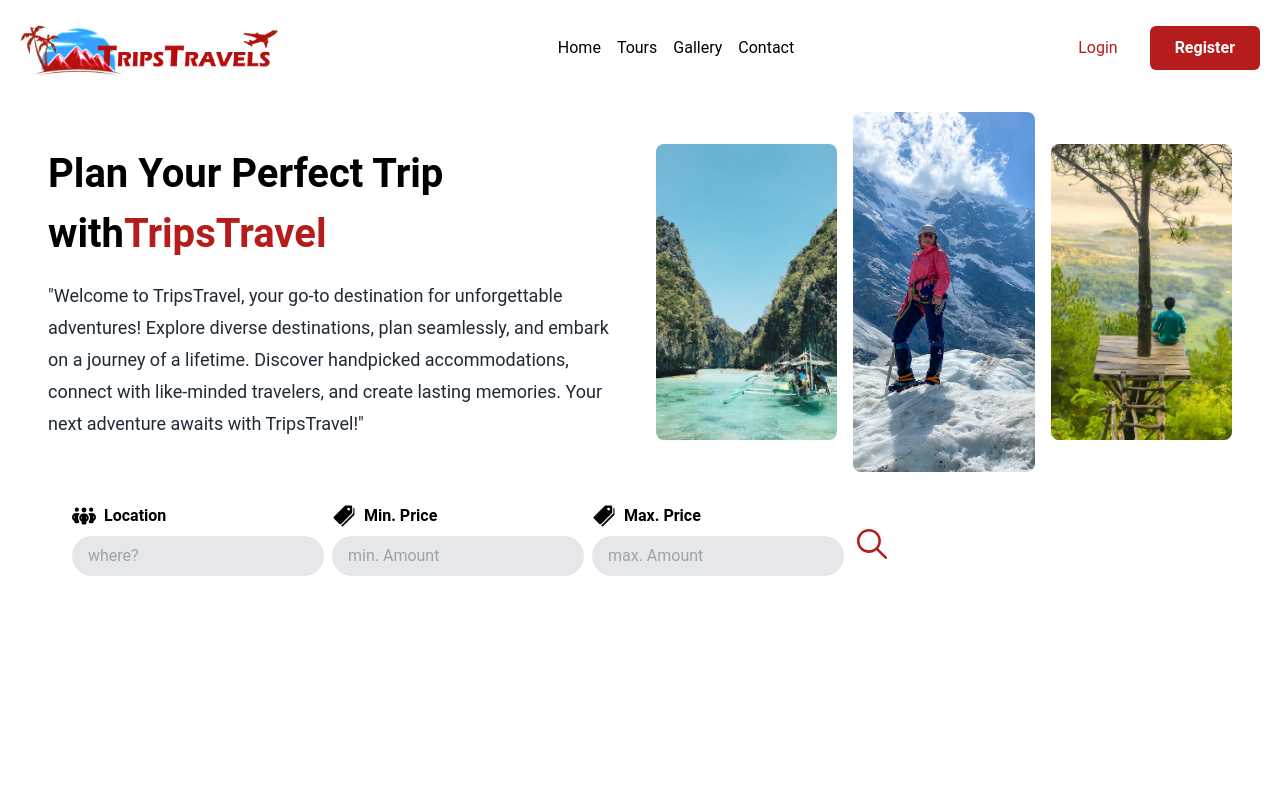
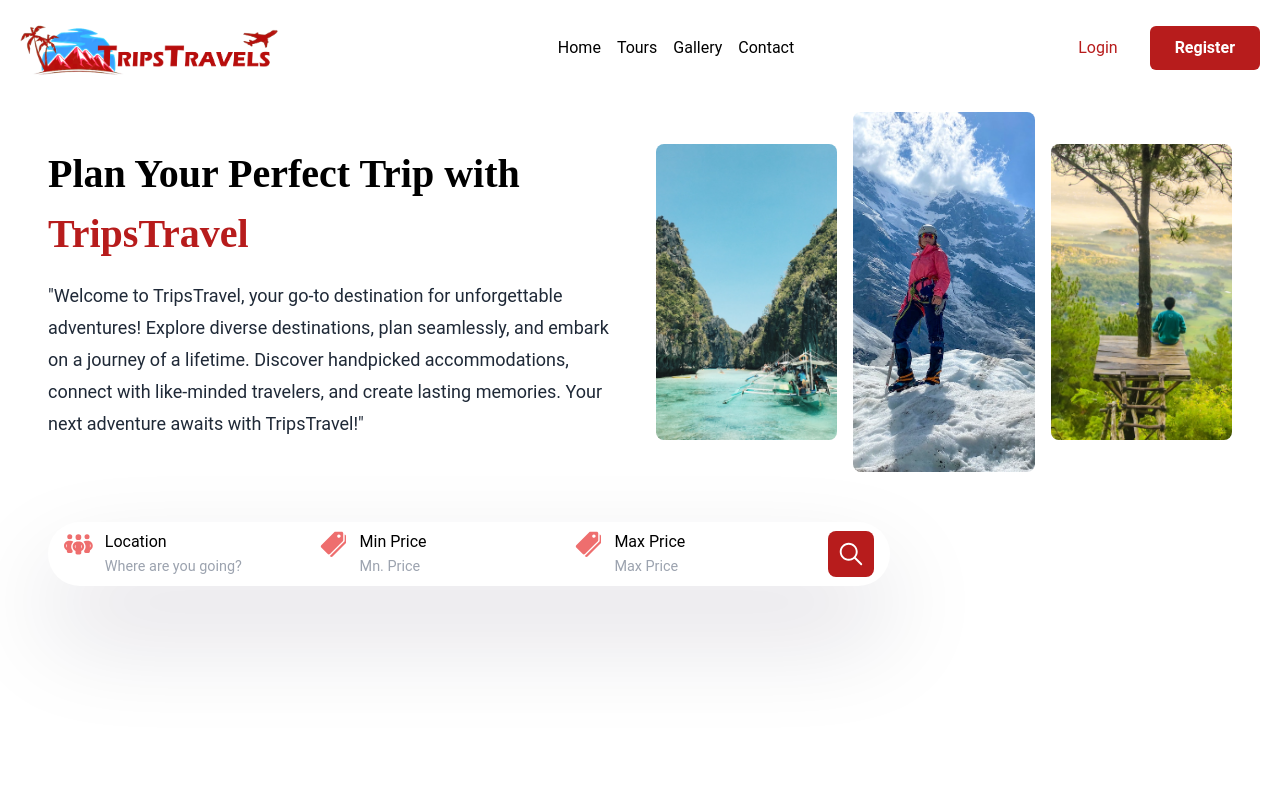
Before and after one commit to uzair-shakeel/Trips-Travel, a React (Vite) app in the folder frontend/: page /home in a window 1280 px wide. Shown: the top 800 px of the page. Built offline with nearby package versions, Linux system fonts and the light colour scheme; no server answers.

Commit message:
Bug fixing

```diff
--- a/frontend/src/components/Gallery/Gallery.jsx
+++ b/frontend/src/components/Gallery/Gallery.jsx
@@ -1,6 +1,5 @@
 import React, { useState } from "react";
 import Masonry, { ResponsiveMasonry } from "react-responsive-masonry";
-import { MdCancel } from "react-icons/md";
 import Modal from "react-modal";
 import Img01 from "../../assets/images/hero-Img01.jpg";
 import Img02 from "../../assets/images/hero-Img02.jpg";
@@ -42,19 +41,22 @@ const ImagesGallery = () => {
 
       <div className="">
         <Modal
-          className="h-screen m-auto overflow-hidden relative"
+          className="w-screen h-auto md:w-auto md:h-screen m-auto overflow-hidden relative"
           isOpen={selectedImage !== null}
           onRequestClose={closeModal}
           contentLabel="Image Modal"
+          shouldCloseOnOverlayClick={true} // Close on overlay click
+          shouldCloseOnEsc={true} // Close on pressing Esc key
         >
-          <button onClick={closeModal} className=" absolute right-0 top-0 p-6">
-            <MdCancel className="h-8 w-8" />
-          </button>
+          <button
+            onClick={closeModal}
+            className="absolute right-0 top-0 p-6 w-full h-full cursor-pointer"
+          ></button>
           {selectedImage !== null && (
             <img
               src={Images[selectedImage]}
               alt="Full Preview"
-              className="h-screen m-auto "
+              className="w-screen h-auto md:w-auto md:h-screen m-auto"
             />
           )}
         </Modal>
--- a/frontend/src/index.css
+++ b/frontend/src/index.css
@@ -4,11 +4,13 @@
 @import url("https://fonts.googleapis.com/css2?family=Kanit:wght@200;300;500&family=Outfit:wght@100;300;400;600&family=Roboto:wght@300;400;500;700&display=swap");
 @import url("https://fonts.googleapis.com/css2?family=Satisfy&display=swap");
 
+@import url("https://fonts.googleapis.com/css2?family=Island+Moments&display-swap");
+@import url("https://fonts.googleapis.com/css2?family=Montserrat:wght@300;400;500;600;700&display=swap");
+@import url("https://fonts.googleapis.com/css2?family=Kalam:wght@300;400;700&display=swap");
+
 * {
   padding: 0;
   margin: 0;
-  /* font-family: 'Kanit', sans-serif; */
-  /* font-family: 'Outfit', sans-serif; */
   font-family: "Roboto", sans-serif;
 }
 
--- a/frontend/src/pages/Home.jsx
+++ b/frontend/src/pages/Home.jsx
@@ -25,9 +25,11 @@ const Home = () => {
         <div className="grid md:grid-cols-2 gap-8">
           <div>
             <div className="my-8">
-              <h1 className="text-[30px] text-center md:text-[40px] md:text-start font-bold mb-4 ">
-                Plan Your Perfect Trip with
-                <span className="text-BaseColor">TripsTravel</span>
+              <h1 className="text-[33px] font-cursiveFont text-center md:text-[40px] md:text-start font-bold mb-4 ">
+                Plan Your Perfect Trip with{" "}
+                <span className="text-BaseColor text-[40px] font-cursiveFont">
+                  TripsTravel
+                </span>
               </h1>
               <p className="text-lg leading-8 text-gray-800 hidden md:block">
                 "Welcome to TripsTravel, your go-to destination for
@@ -45,7 +47,7 @@ const Home = () => {
               </p>
             </div>
           </div>
-          <div className="hidden gap-4 md:grid grid-cols-3">
+          <div className="gap-4 grid grid-cols-3 min-h-[200px]">
             <div className="rounded-lg my-8 overflow-hidden">
               <img src={card01} className="object-cover h-full" alt="" />
             </div>
@@ -66,8 +68,11 @@ const Home = () => {
       <section className="pb-12 px-6 md:px-12">
         <div className="container mx-auto mt-8 flex-col flex md:flex-row">
           <div className="mb-6 flex-shrink-0 mx-4 flex-1 min-w-[30%]">
-            <h2 className="text-[30px] md:text-[40px]  font-bold mb-4 text-center">
-              Our <span className="text-BaseColor">Best Services</span>
+            <h2 className="text-[33px] md:text-[40px] font-cursiveFont font-bold mb-4 text-center">
+              Our{" "}
+              <span className="text-BaseColor text-[43px] font-cursiveFont">
+                Best Services
+              </span>
             </h2>
             <p className="para md:text-lg md:leading-8 md:text-start md:text-gray-800">
               "Empowering Your Journey: Unrivaled Services Tailored to Elevate
@@ -81,8 +86,11 @@ const Home = () => {
 
       {/* {Gallery Section Start} */}
       <section className="py-8 text-center px-6 md:px-12">
-        <h1 className="text-[30px] md:text-[40px]  font-bold mb-4 text-center">
-          Our <span className="text-BaseColor">Gallery</span>
+        <h1 className="text-[33px] md:text-[40px] font-cursiveFont font-bold mb-4 text-center">
+          Our{" "}
+          <span className="text-BaseColor text-[40px] font-cursiveFont">
+            Gallery
+          </span>
         </h1>
         <p className="text-lg leading-8 mb-8 text-gray-800">
           "Unveil travel wonders in our gallery, a snapshot of TripsTravel's
@@ -92,7 +100,7 @@ const Home = () => {
       </section>
       {/* {Gallery Section Ends} */}
       <section className="min-h-screen py-8 px-6 md:px-12">
-        <h1 className="text-[30px] md:text-[40px]  font-bold mb-4 text-center text-BaseColor">
+        <h1 className="text-[40px] md:text-[40px] font-cursiveFont font-bold mb-4 text-center text-BaseColor">
           Featured Tours
         </h1>
         <p className="para md:text-lg md:leading-8 md:text-gray-800">
@@ -109,10 +117,13 @@ const Home = () => {
       <section>
         <div className="py-8 px-6 md:px-12">
           <div className="mx-auto text-center xl:w-[470px]">
-            <h1 className="text-[40px]  font-bold  ">
-              Our <span className="text-BaseColor">Reviews</span>
+            <h1 className="text-[33px] md:text-[40px] font-cursiveFont font-bold mb-4 text-center ">
+              Our{" "}
+              <span className="text-BaseColor text-[40px] font-cursiveFont ">
+                Reviews
+              </span>
             </h1>
-            <p className="text-lg leading-8 mb-8 text-gray-800">
+            <p className="text-lg font-paraFont font-bold leading-8 mb-8 text-gray-800">
               "Read what our travelers have to say in their own words. Real
               stories, real experiences."
             </p>
@@ -131,7 +142,7 @@ const Home = () => {
             </div>
 
             <div className="w-full md:w-1/2">
-              <h2 className="text-3xl text-BaseColor font-bold text-center">
+              <h2 className="text-3xl text-BaseColor font-cursiveFont  font-bold text-center">
                 Frequently Asked Question.
               </h2>
 
--- a/frontend/src/pages/Login.jsx
+++ b/frontend/src/pages/Login.jsx
@@ -43,6 +43,7 @@ const Login = () => {
           },
         });
         toast.success(result.message);
+
         {
           role === "admin" ? navigate("/all-booking") : navigate("/");
         }
--- a/frontend/src/pages/TourDetails.jsx
+++ b/frontend/src/pages/TourDetails.jsx
@@ -15,6 +15,11 @@ const TourDetails = () => {
   const reviewMsgRef = useRef();
   const [tourRating, setTourRating] = useState();
   const { id } = useParams();
+
+  useEffect(() => {
+    // Scroll to the top when the component mounts
+    window.scrollTo(0, 0);
+  }, []);
 
   const { apiData: tour, error } = useFetch(`${BASE_URL}/tour/${id}`, {
     method: "GET",
--- /dev/null
+++ b/frontend/src/shared/searchBar/SeachhBar.css
@@ -0,0 +1,30 @@
+.search-bar {
+  padding: 0.5rem 1rem;
+  border-radius: 50px;
+  box-shadow: rgba(17, 12, 46, 0.15) 0px 48px 100px 0px;
+  width: max-content;
+  margin-top: 50px;
+}
+
+.form-group span {
+  font-size: 1.8rem;
+  color: #ee6e6e;
+}
+
+.form-group input {
+  border: none;
+  font-size: 0.9rem;
+  color: BLACK;
+}
+
+.form-group input:focus {
+  outline: none;
+}
+
+.form-group h6 {
+  margin-bottom: 0;
+}
+
+.form-group-fast {
+  border-right: 2px solid #ddd;
+}
--- a/frontend/src/shared/searchBar/SearchBar.jsx
+++ b/frontend/src/shared/searchBar/SearchBar.jsx
@@ -5,6 +5,7 @@ import { IoIosSearch } from "react-icons/io";
 import { toast } from "react-toastify";
 import BASE_URL from "../../utils/config";
 import { useNavigate } from "react-router-dom";
+import "./SeachhBar.css";
 
 const SearchBar = () => {
   const minPriceRef = useRef(0);
@@ -41,50 +42,58 @@ const SearchBar = () => {
   };
 
   return (
-    <form className="mt-2 md:mt-8 px-6 flex items-center lg:justify-start justify-center md:flex-row flex-col gap-2">
-      <div className="overflow-hidden">
-        <div className="flex gap-2 items-center">
-          <FaPeopleGroup className="h-3 w-3 lg:h-6 lg:w-6" />
-          <h1 className="font-semibold ">Location</h1>
-        </div>
+    <div>
+      <div className="search-bar">
+        <form className="form md:flex hidden items-center gap-4">
+          <div className="form-group flex gap-3 md:form-group-fast">
+            <span>
+              <i>
+                <FaPeopleGroup />
+              </i>
+            </span>
+            <div>
+              <h6>Location</h6>
               <input
                 type="text"
+                placeholder="Where are you going?"
                 ref={cityRef}
-          className="py-2 my-2 px-4 bg-gray-200 focus:outline-none rounded-full "
-          placeholder="where?"
               />
             </div>
-      <div className="overflow-hidden ">
-        <div className="flex gap-2 items-center">
-          <IoIosPricetags className="h-3 w-3 lg:h-6 lg:w-6" />
-          <h1 className="font-semibold ">Min. Price</h1>
           </div>
-        <input
-          type="number"
-          ref={minPriceRef}
-          className="py-2 my-2 px-4 bg-gray-200 focus:outline-none rounded-full "
-          placeholder="min. Amount"
-        />
+          <div className="form-group flex gap-3 md:form-group-fast">
+            <span>
+              <i>
+                <IoIosPricetags />
+              </i>
+            </span>
+            <div>
+              <h6>Min Price</h6>
+              <input type="number" placeholder="Mn. Price" ref={minPriceRef} />
             </div>
-      <div className="overflow-hidden">
-        <div className="flex gap-2 items-center">
-          <IoIosPricetags className="h-3 w-3 lg:h-6 lg:w-6" />
-          <h1 className="font-semibold ">Max. Price</h1>
           </div>
-        <input
-          type="number"
-          ref={maxPriceRef}
-          className="py-2 my-2 px-4 bg-gray-200 focus:outline-none rounded-full "
-          placeholder="max. Amount"
-        />
+          <div className="form-group flex gap-3 form-group-last">
+            <span>
+              <i>
+                <IoIosPricetags />
+              </i>
+            </span>
+            <div>
+              <h6>Max Price</h6>
+              <input type="number" placeholder="Max Price" ref={maxPriceRef} />
             </div>
-      <div className="">
-        <IoIosSearch
+          </div>
+          <span
+            className="search-icon bg-BaseColor rounded-lg cursor-pointer py-2 px-2"
+            type="submit"
             onClick={SubmitHandler}
-          className="h-10 w-10 cursor-pointer text-BaseColor hover:text-BHoverColor hover:h-12 hover:w-12 duration-300"
-        />
+          >
+            <i>
+              <IoIosSearch size={30} className="text-white" />
+            </i>
+          </span>
+        </form>
       </div>
-    </form>
+    </div>
   );
 };
 
--- a/frontend/tailwind.config.js
+++ b/frontend/tailwind.config.js
@@ -1,9 +1,6 @@
 /** @type {import('tailwindcss').Config} */
 export default {
-  content: [
-    "./index.html",
-    "./src/**/*.{js,ts,jsx,tsx}",
-  ],
+  content: ["./index.html", "./src/**/*.{js,ts,jsx,tsx}"],
   theme: {
     extend: {
       colors: {
@@ -12,9 +9,12 @@ export default {
         GrayColor: "#455A64",
         PurpleColor: "#880E4F",
         BHoverColor: "#D32F2F",
-
+      },
+      fontFamily: {
+        cursiveFont: ["Island Moments", "cursive"],
+        paraFont: ["Kalam", "cursive"],
       },
     },
   },
   plugins: [],
-}
+};
```
Also changed, not shown: frontend/src/components/Header/Header.jsx (+19 -26 lines), frontend/src/shared/AdminToursCards.jsx (+70 -44 lines). Lines whose indentation alone changed are shown as unchanged.
